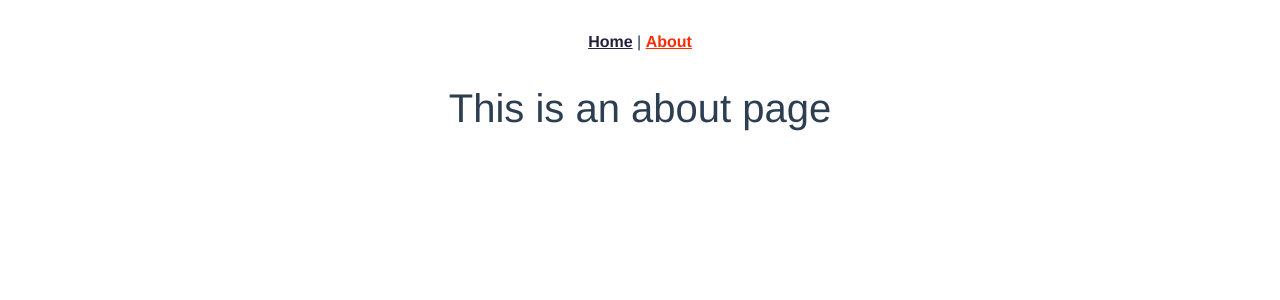
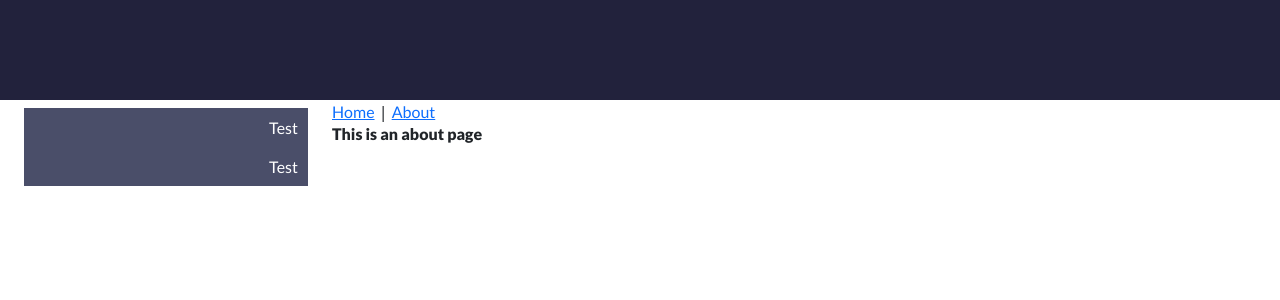
Before and after one commit to Burnlan/WilliamThal_7_20092021, a Vue app: page /about in a window 1280 px wide. Shown: the top 300 px of the page. Built offline with nearby package versions, Linux system fonts and the light colour scheme.

Commit message:
Started to style sidebar and layout the page

```diff
--- a/src/App.vue
+++ b/src/App.vue
@@ -1,30 +1,44 @@
 <template>
-  <div id="nav">
-    <router-link to="/">Home</router-link> |
-    <router-link to="/about">About</router-link>
+  <Header />
+  <div class="container-xxl row">
+  <SideBar />
+    <div class="col-9">
+
+      <div id="nav">
+      <router-link to="/">Home</router-link> |
+      <router-link to="/about">About</router-link>
+    </div>
+
+    <router-view/>
+    </div>
+
+
   </div>
-  <router-view/>
+
 </template>
 
+<script>
+// @ is an alias to /src
+import Header from '@/components/Header.vue'
+import SideBar from '@/components/SideBar.vue'
+
+export default {
+  name: 'App',
+  components: {
+    Header,
+    SideBar
+  }
+}
+</script>
+
+
 <style lang="scss">
-#app {
-  font-family: Avenir, Helvetica, Arial, sans-serif;
-  -webkit-font-smoothing: antialiased;
-  -moz-osx-font-smoothing: grayscale;
-  text-align: center;
-  color: #2c3e50;
+h1, h2, h3 {
+  font: $latoBold;
 }
 
-#nav {
-  padding: 30px;
+p, a, li {
+  font: $latoReg;
+}
 
-  a {
-    font-weight: bold;
-    color: $clr-darkblue;
-
-    &.router-link-exact-active {
-      color: $clr-red;
-    }
-  }
-}
 </style>
--- /dev/null
+++ b/src/components/Header.vue
@@ -0,0 +1,26 @@
+<template>
+    <header class="container-fluid">
+        <div class="row container">
+            <div class="col-6">
+
+            </div>
+            <div class="col-6">
+
+            </div>
+        </div>
+    </header>
+</template>
+
+<script>
+export default {
+
+}
+</script>
+
+<style lang="scss">
+    header {
+        background: $clr-darkblue;
+        height: 100px;
+    }
+
+</style>
--- /dev/null
+++ b/src/components/SideBar.vue
@@ -0,0 +1,29 @@
+<template>
+    <div class="col-3 navbar align-items-start">
+        <ul class="navbar-nav text-end">
+            <li class="nav-item">Test</li>
+            <li class="nav-item">Test</li>
+        </ul>
+    </div>
+</template>
+
+<script>
+export default {
+
+}
+</script>
+
+<style lang="scss">
+ul {
+    width: 100%
+}
+
+li {
+    text-align: end;
+    padding: 10px;
+    color: white;
+    background-color: $clr-blue;
+}
+
+
+</style>
--- a/src/scss/_variables.scss
+++ b/src/scss/_variables.scss
@@ -4,3 +4,8 @@ $clr-blue: #4a4e69;
 $clr-red: #fd2c01;
 $clr-pink: #ffd7d7;
 $clr-teal: #2ec5b6;
+
+//Our fonts
+@import url('https://fonts.googleapis.com/css2?family=Lato:ital,wght@0,400;0,900;1,400;1,900&display=swap');
+$latoReg: 1rem 'Lato', sans-serif;
+$latoBold: 900 1rem 'Lato', sans-serif;
--- a/src/views/Home.vue
+++ b/src/views/Home.vue
@@ -1,18 +1,15 @@
 <template>
   <div class="home">
     <img alt="Vue logo" src="../assets/logo.png">
-    <HelloWorld msg="Welcome to Your Vue.js App"/>
   </div>
 </template>
 
 <script>
-// @ is an alias to /src
-import HelloWorld from '@/components/HelloWorld.vue'
 
 export default {
   name: 'Home',
   components: {
-    HelloWorld
   }
 }
+
 </script>
```
